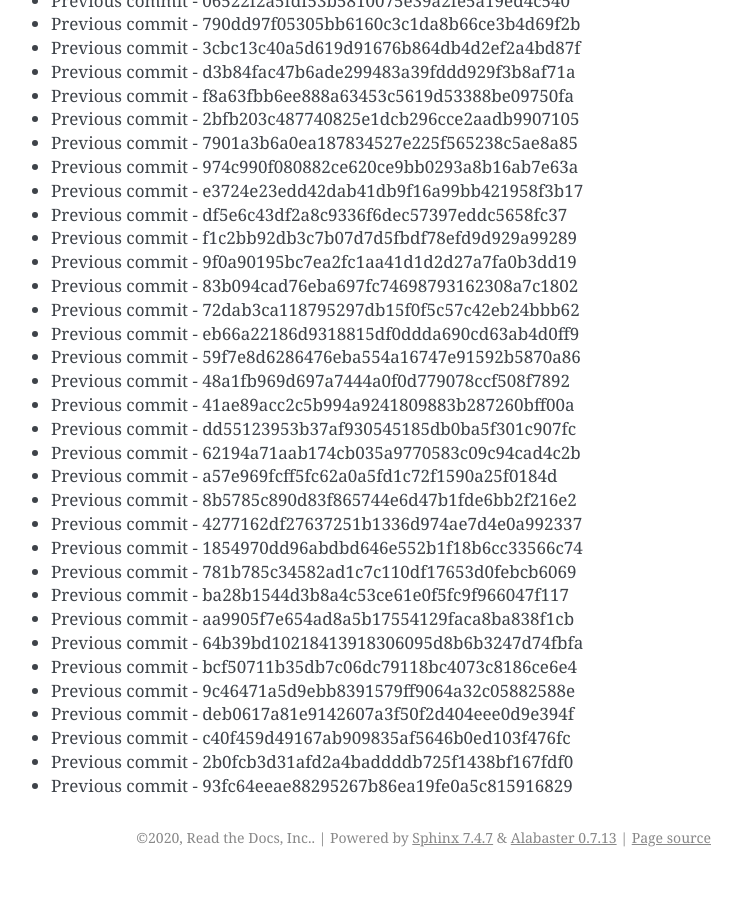
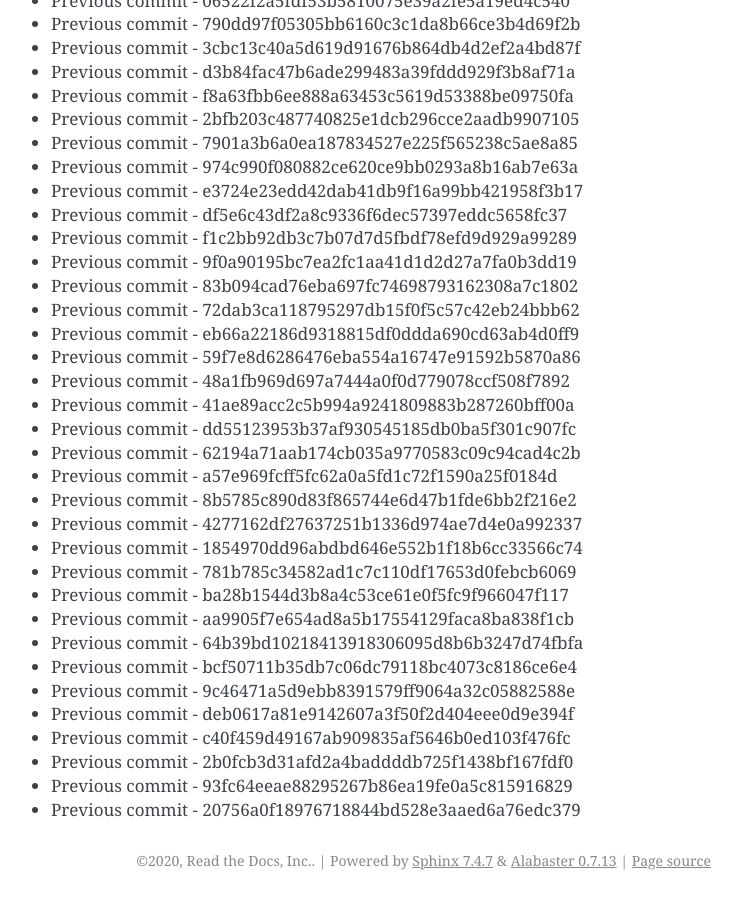
Before and after one commit to readthedocs/rtd-git-stresstest, a Sphinx documentation site: the page built from docs/updates.rst, in a window 1280 px wide and 900 px high, scrolled down 69428 px. Shown: the whole window, without its empty margins (399-1141 px from the left). Built offline with Sphinx 7.4.7, drawn with Linux system fonts in a browser that asks for light colours; before the commit the page ends 70305 px from its top, so only the background shows below that.

Commit message:
Generating commit from previous: 20756a0f18976718844bd528e3aaed6a76edc379

```diff
--- a/docs/updates.rst
+++ b/docs/updates.rst
@@ -2949,3 +2949,4 @@ It can be tested for any performance characteristics.
 * Previous commit - c40f459d49167ab909835af5646b0ed103f476fc
 * Previous commit - 2b0fcb3d31afd2a4baddddb725f1438bf167fdf0
 * Previous commit - 93fc64eeae88295267b86ea19fe0a5c815916829
+* Previous commit - 20756a0f18976718844bd528e3aaed6a76edc379
```
